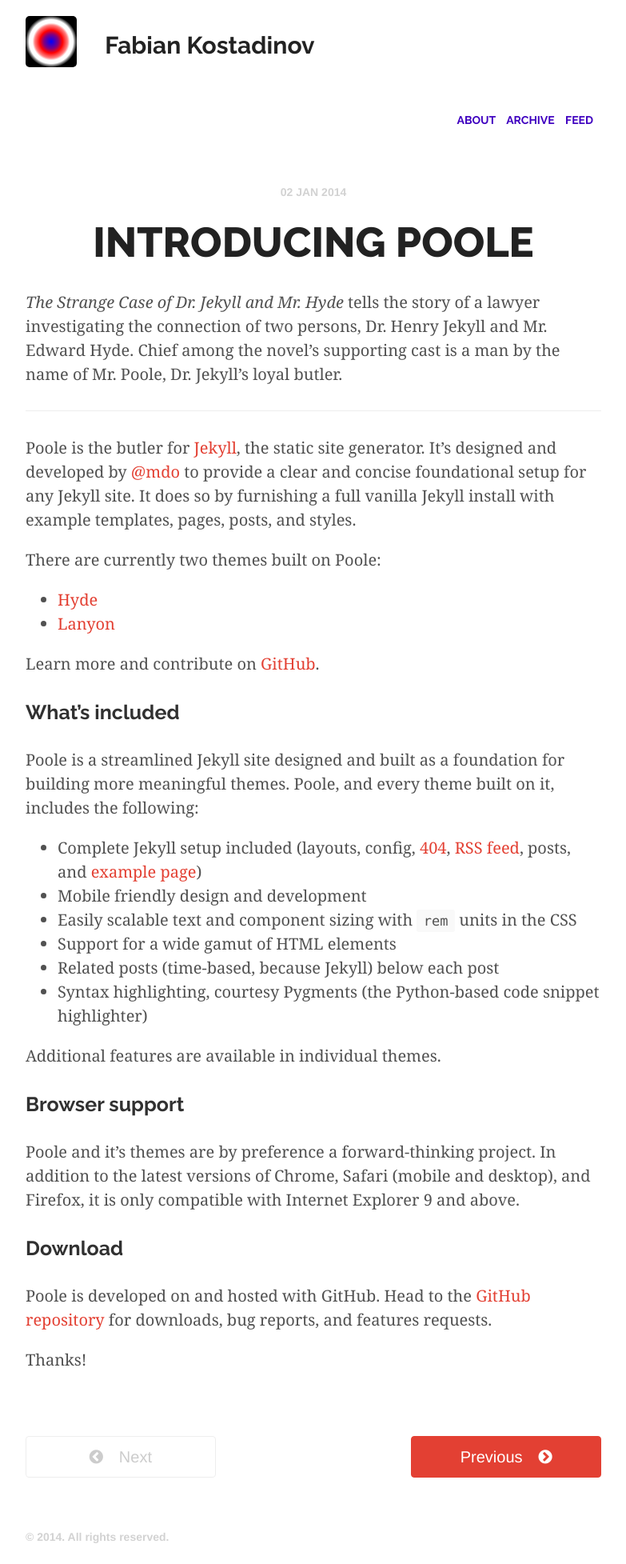
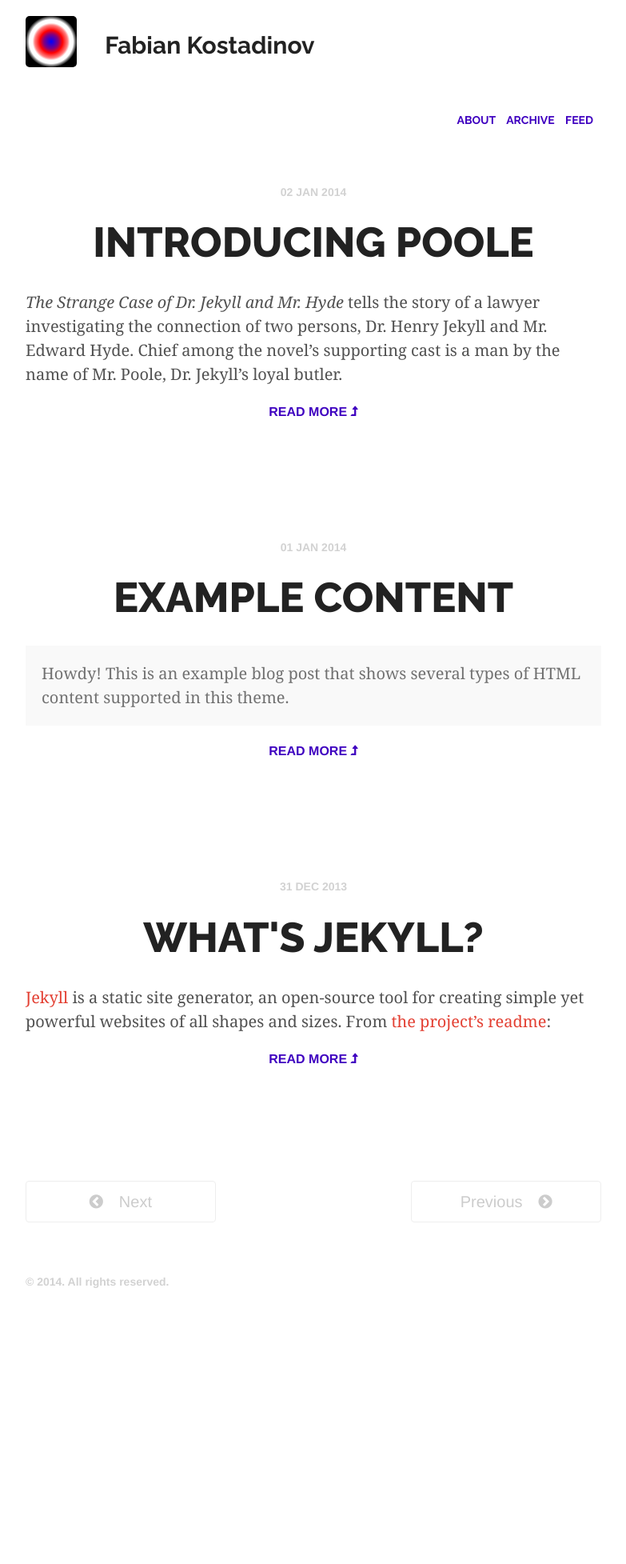
Before and after one commit to fabian-kostadinov/fabian-kostadinov.github.io, a Jekyll site: the page built from index.html, in a window 1280 px wide. Shown: the whole page at 80% size, without its empty margins (248-1031 px from the left). Built offline with Jekyll 4.4.1, drawn with Linux system fonts in a browser that asks for light colours; nearby versions of some CDN libraries; Markdown is read by kramdown in place of the engine named in the settings; the list of posts is cut into pages by our own code; after the commit the page ends 1636 px from its top, so only the background shows below that.

Commit message:
Updated Design

```diff
--- a/_config.yml
+++ b/_config.yml
@@ -9,7 +9,7 @@
 title:            Fabian Kostadinov
 #tagline:          None
 url:              http://fabian-kostadinov.github.io
-paginate:         1
+paginate:         5
 baseurl:          /
 author:
   name:           Fabian Kostadinov
--- a/index.html
+++ b/index.html
@@ -15,25 +15,31 @@
       </a>
     </h1>
 
-    {{ post.content }}
+    {{ post.excerpt }}
   </div>
+
+  <div class="post-readmore">
+    <a href="{{ post.url }}">Read More&nbsp;<span class="fa fa-level-up"></span></a>
+  </div>
+  <div class="post-separator"></div>
+
   {% endfor %}
 </div>
 
 <div class="pagination">
   {% if paginator.next_page %}
-    <a class="pagination-item older" href="{{ site.baseurl }}page{{paginator.next_page}}">Previous&emsp;<i class="fa fa-chevron-circle-right"></i></a>
+    <a class="pagination-item older" href="{{ site.baseurl }}page{{paginator.next_page}}">Previous&emsp;<span class="fa fa-chevron-circle-right"></span></a>
   {% else %}
-    <span class="pagination-item older">Previous&emsp;<i class="fa fa-chevron-circle-right"></i></span>
+    <span class="pagination-item older">Previous&emsp;<span class="fa fa-chevron-circle-right"></span></span>
   {% endif %}
   <!-- <span class="pagination-item">Nothing here</span> -->
   {% if paginator.previous_page %}
     {% if paginator.page == 2 %}
-      <a class="pagination-item newer" href="{{ site.baseurl }}"><i class="fa fa-chevron-circle-left"></i>&emsp;Next</a>
+      <a class="pagination-item newer" href="{{ site.baseurl }}"><span class="fa fa-chevron-circle-left"></span>&emsp;Next</a>
     {% else %}
-      <a class="pagination-item newer" href="{{ site.baseurl }}page{{paginator.previous_page}}"><i class="fa fa-chevron-circle-left"></i>&emsp;Next</a>
+      <a class="pagination-item newer" href="{{ site.baseurl }}page{{paginator.previous_page}}"><span class="fa fa-chevron-circle-left"></span>&emsp;Next</a>
     {% endif %}
   {% else %}
-    <span class="pagination-item newer"><i class="fa fa-chevron-circle-left"></i>&emsp;Next</span>
+    <span class="pagination-item newer"><span class="fa fa-chevron-circle-left"></span>&emsp;Next</span>
   {% endif %}
 </div>
--- a/public/css/poole.css
+++ b/public/css/poole.css
@@ -392,7 +392,6 @@
   color: #E34033;
 }
 
-
 /*
  * Posts and pages
  *
@@ -402,11 +401,7 @@
 
 .page,
 .post {
-  margin-bottom: 4em;
-
-  /*font-family: 'freight-text-pro', Georgia, serif;
-  font-size: 22px;
-  line-height: 1.5;*/
+  /*margin-bottom: 4em;*/
 }
 
 /* Blog post or page title */
@@ -449,6 +444,26 @@
   margin-bottom: 3%;
   width: 100%;
   display: inline-block;
+}
+
+.post-readmore {
+  text-align: center;
+  font-family: 'Helvetica Neue', Helvetica, sans-serif;
+  font-size: 16px;
+  font-weight: 700;
+  text-transform: uppercase;
+}
+
+.post-readmore a {
+  color: #3F00C0;
+}
+
+.post-readmore a:hover {
+  color: #E34033;
+}
+
+.post-separator {
+  margin-bottom: 7rem;
 }
 
 /* Related posts */
```
Also changed, not shown: _includes/sidebar.html (added, +12 -0 lines), index2.html (added, +39 -0 lines), _layouts/default.html (line endings or trailing spaces).
